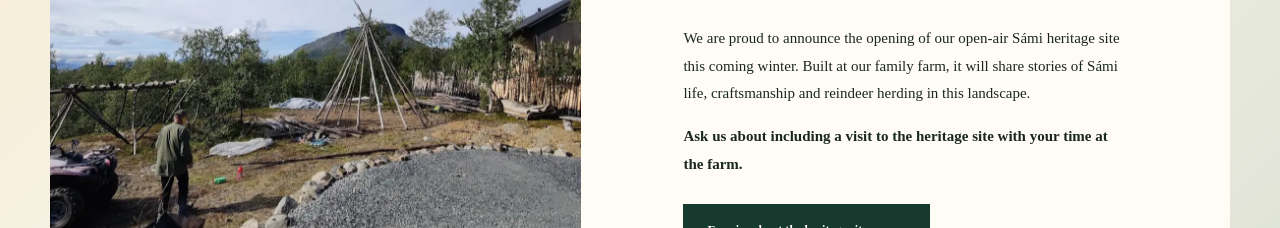
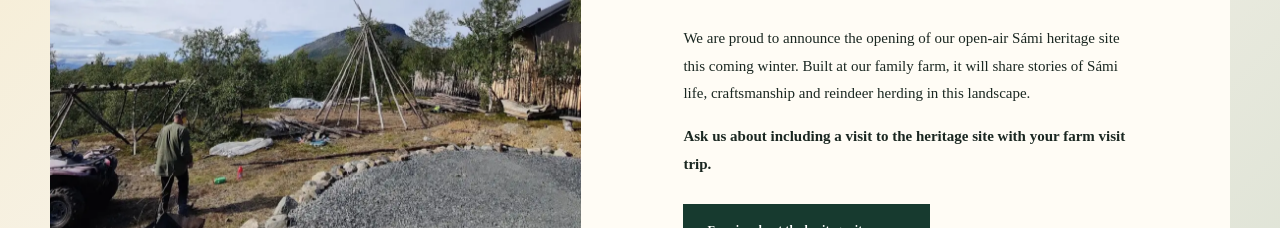
Before and after one commit to korpenp/Kilpisreindeer1, a Next.js app: page / in a window 1280 px wide. Shown: the part 5020-5248 px from the top of the page. Built offline with nearby package versions, Linux system fonts and the light colour scheme.

Commit message:
. with your farm visit trip

```diff
--- a/app/page.tsx
+++ b/app/page.tsx
@@ -317,7 +317,7 @@ export default function Home() {
               landscape.
             </p>
             <p className="museum-note">
-              Ask us about including a visit to the heritage site with your time at the farm.
+              Ask us about including a visit to the heritage site with your farm visit trip.
             </p>
             <a className="button button-dark" href="#book">
               Enquire about the heritage site <span aria-hidden="true">→</span>
```
